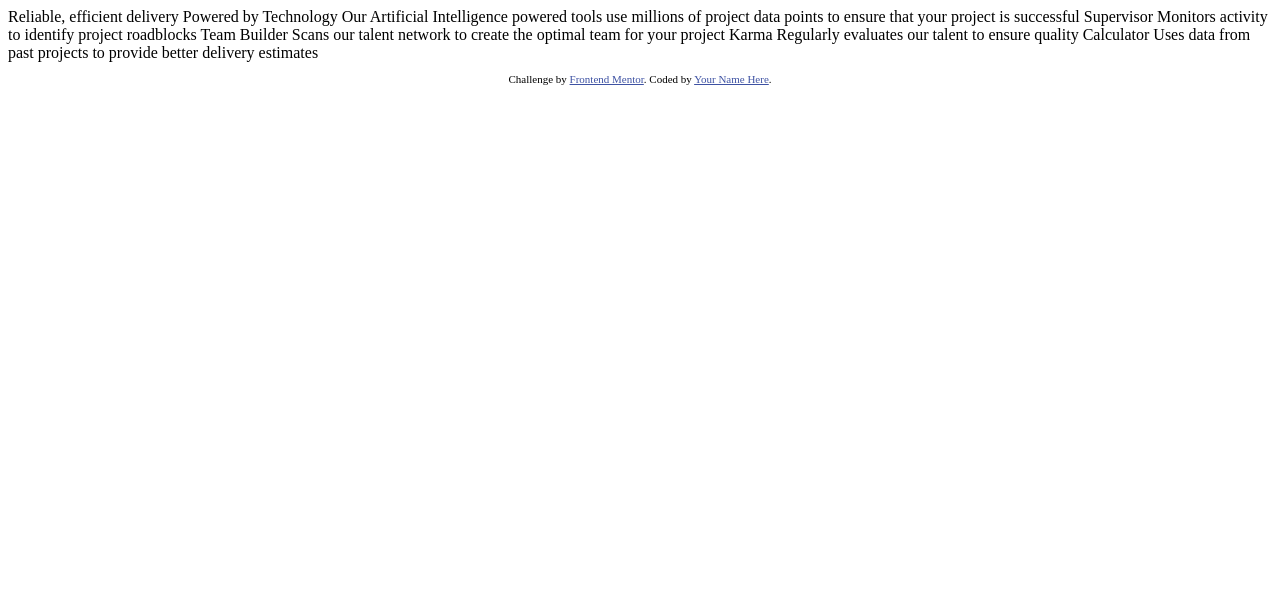
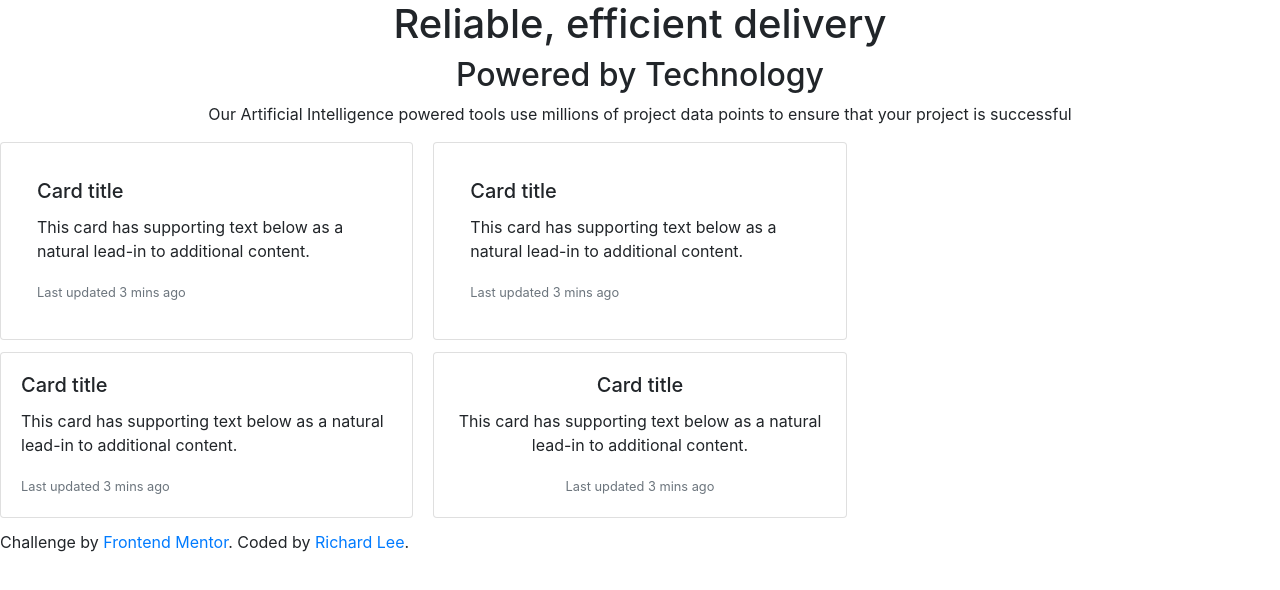
Before and after one commit to richardlee86/frontEndMentor, a plain HTML site: page four-card-feature-section-master/index.html in a window 1280 px wide. Drawn offline with nearby package versions, Linux system fonts and the light colour scheme.

Commit message:
Update index.html

```diff
--- a/four-card-feature-section-master/index.html
+++ b/four-card-feature-section-master/index.html
@@ -1,45 +1,169 @@
 <!DOCTYPE html>
 <html lang="en">
   <head>
-  <meta charset="UTF-8">
-  <meta name="viewport" content="width=device-width, initial-scale=1.0"> <!-- displays site properly based on user's device -->
+    <title>Title</title>
+    <!-- Required meta tags -->
+    <meta charset="utf-8" />
+    <meta
+      name="viewport"
+      content="width=device-width, initial-scale=1, shrink-to-fit=no"
+    />
 
-  <link rel="icon" type="image/png" sizes="32x32" href="./images/favicon-32x32.png">
+    <link
+      rel="icon"
+      type="image/png"
+      sizes="32x32"
+      href="./images/favicon-32x32.png"
+    />
 
-  <title>Frontend Mentor | Four card feature section</title>
-
-  <!-- Feel free to remove these styles or customise in your own stylesheet 👍 -->
-  <style>
-    .attribution { font-size: 11px; text-align: center; }
-    .attribution a { color: hsl(228, 45%, 44%); }
-  </style>
+    <!-- Bootstrap CSS -->
+    <link
+      rel="stylesheet"
+      href="https://stackpath.bootstrapcdn.com/bootstrap/4.3.1/css/bootstrap.min.css"
+      integrity="sha384-ggOyR0iXCbMQv3Xipma34MD+dH/1fQ784/j6cY/iJTQUOhcWr7x9JvoRxT2MZw1T"
+      crossorigin="anonymous"
+    />
+    <!-- Custom Style sheet -->
+    <link rel="stylesheet" href="styles.css" />
+    <title>Frontend Mentor | Four Card Feature Section</title>
   </head>
   <body>
+    <div class="text-center">
+      <h1>Reliable, efficient delivery</h1>
+      <h2>Powered by Technology</h2>
+      <p>
+        Our Artificial Intelligence powered tools use millions of project data
+        points to ensure that your project is successful
+      </p>
+    </div>
 
-  Reliable, efficient delivery
-  Powered by Technology
+    <div class="card-columns">
+      <div class="card p-3">
+        <div class="card-body">
+          <h5 class="card-title">Card title</h5>
+          <p class="card-text">
+            This card has supporting text below as a natural lead-in to
+            additional content.
+          </p>
+          <p class="card-text">
+            <small class="text-muted">Last updated 3 mins ago</small>
+          </p>
+        </div>
+      </div>
 
-  Our Artificial Intelligence powered tools use millions of project data points
-  to ensure that your project is successful
+      <div class="card">
+        <div class="card-body">
+          <h5 class="card-title">Card title</h5>
+          <p class="card-text">
+            This card has supporting text below as a natural lead-in to
+            additional content.
+          </p>
+          <p class="card-text">
+            <small class="text-muted">Last updated 3 mins ago</small>
+          </p>
+        </div>
+      </div>
 
-  Supervisor
+      <div class="card p-3">
+        <div class="card-body">
+          <h5 class="card-title">Card title</h5>
+          <p class="card-text">
+            This card has supporting text below as a natural lead-in to
+            additional content.
+          </p>
+          <p class="card-text">
+            <small class="text-muted">Last updated 3 mins ago</small>
+          </p>
+        </div>
+      </div>
+      <div class="card text-center">
+        <div class="card-body">
+          <h5 class="card-title">Card title</h5>
+          <p class="card-text">
+            This card has supporting text below as a natural lead-in to
+            additional content.
+          </p>
+          <p class="card-text">
+            <small class="text-muted">Last updated 3 mins ago</small>
+          </p>
+        </div>
+      </div>
+    </div>
+    <!-- <div class="card" style="width: 10rem;">
+          <div class="card-body">
+            <h5 class="card-title">Supervisor</h5>
+            <p class="card-text">
               Monitors activity to identify project roadblocks
+            </p>
+            <a href="#" class="card-link">Card link</a>
+            <a href="#" class="card-link">Another link</a>
+          </div>
 
-  Team Builder
-  Scans our talent network to create the optimal team for your project
 
-  Karma
+
+        <div class="card" style="width: 10rem;">
+          <div class="card-body">
+            <h5 class="card-title">Team Builder</h5>
+            <p class="card-text">
+              Scans our talent network to create the optimal team for your
+              project
+            </p>
+            <a href="#" class="card-link">Card link</a>
+            <a href="#" class="card-link">Another link</a>
+          </div>
+        </div>
+
+
+
+        <div class="card" style="width: 10rem;">
+          <div class="card-body">
+            <h5 class="card-title">Karma</h5>
+            <p class="card-text">
               Regularly evaluates our talent to ensure quality
+            </p>
+            <a href="#" class="card-link">Card link</a>
+            <a href="#" class="card-link">Another link</a>
+          </div>
+        </div>
+      </div>
+    </div>
 
-  Calculator
+        <div class="card" style="width: 18rem;">
+          <div class="card-body">
+            <h5 class="card-title">Calculator</h5>
+            <p class="card-text">
               Uses data from past projects to provide better delivery estimates
-
+            </p>
+            <a href="#" class="card-link">Card link</a>
+            <a href="#" class="card-link">Another link</a>
+          </div>
+        </div> -->
 
     <footer>
       <p class="attribution">
-      Challenge by <a href="https://www.frontendmentor.io?ref=challenge" target="_blank">Frontend Mentor</a>.
-      Coded by <a href="#">Your Name Here</a>.
+        Challenge by
+        <a href="https://www.frontendmentor.io?ref=challenge" target="_blank"
+          >Frontend Mentor</a
+        >. Coded by <a href="#">Richard Lee</a>.
       </p>
     </footer>
+
+    <!-- Optional JavaScript -->
+    <!-- jQuery first, then Popper.js, then Bootstrap JS -->
+    <script
+      src="https://code.jquery.com/jquery-3.3.1.slim.min.js"
+      integrity="sha384-q8i/X+965DzO0rT7abK41JStQIAqVgRVzpbzo5smXKp4YfRvH+8abtTE1Pi6jizo"
+      crossorigin="anonymous"
+    ></script>
+    <script
+      src="https://cdnjs.cloudflare.com/ajax/libs/popper.js/1.14.7/umd/popper.min.js"
+      integrity="sha384-UO2eT0CpHqdSJQ6hJty5KVphtPhzWj9WO1clHTMGa3JDZwrnQq4sF86dIHNDz0W1"
+      crossorigin="anonymous"
+    ></script>
+    <script
+      src="https://stackpath.bootstrapcdn.com/bootstrap/4.3.1/js/bootstrap.min.js"
+      integrity="sha384-JjSmVgyd0p3pXB1rRibZUAYoIIy6OrQ6VrjIEaFf/nJGzIxFDsf4x0xIM+B07jRM"
+      crossorigin="anonymous"
+    ></script>
   </body>
 </html>
```
Lines whose indentation alone changed are shown as unchanged.
